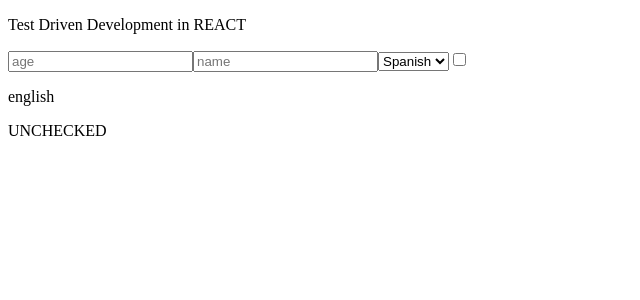
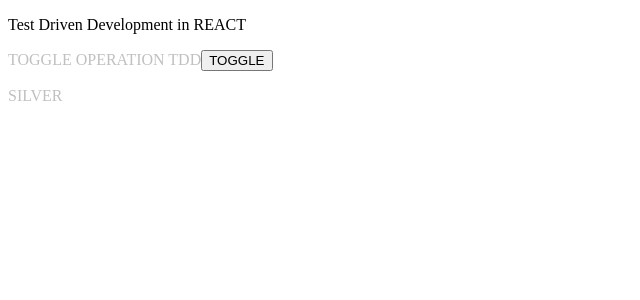
Before and after one commit to SamuelNjenga/tdd-frontend, a React (Create React App) app: page / in a window 1280 px wide. Shown: the top 300 px of the page, without its empty margins (0-640 px from the left). Built offline with nearby package versions, Linux system fonts and the light colour scheme.

Commit message:
feat: create form-three directory and included Main.test.js which has a test for toggle operation

```diff
--- a/src/App.js
+++ b/src/App.js
@@ -1,5 +1,5 @@
 import React from 'react'
-import Main from './components/forms/form-two/Main'
+import Main from './components/forms/form-three/Main'
 
 const App = () => {
   return (
--- /dev/null
+++ b/src/components/forms/form-three/Main.js
@@ -0,0 +1,19 @@
+import React, { useState } from "react";
+
+const Main = () => {
+  const [dark, setDark] = useState(false);
+
+  const handleToggle = () => {
+    setDark((prevDark) => !prevDark);
+  };
+
+  return (
+    <div style={{ color: dark ? "gold" : "silver" }}>
+      TOGGLE OPERATION TDD
+      <button onClick={handleToggle}>TOGGLE</button>
+      <p title="toggleStyle">{dark ? "GOLD" : "SILVER"}</p>
+    </div>
+  );
+};
+
+export default Main;
```
Also changed, not shown: 1 other file (tests, documents, lock files or other folders).
